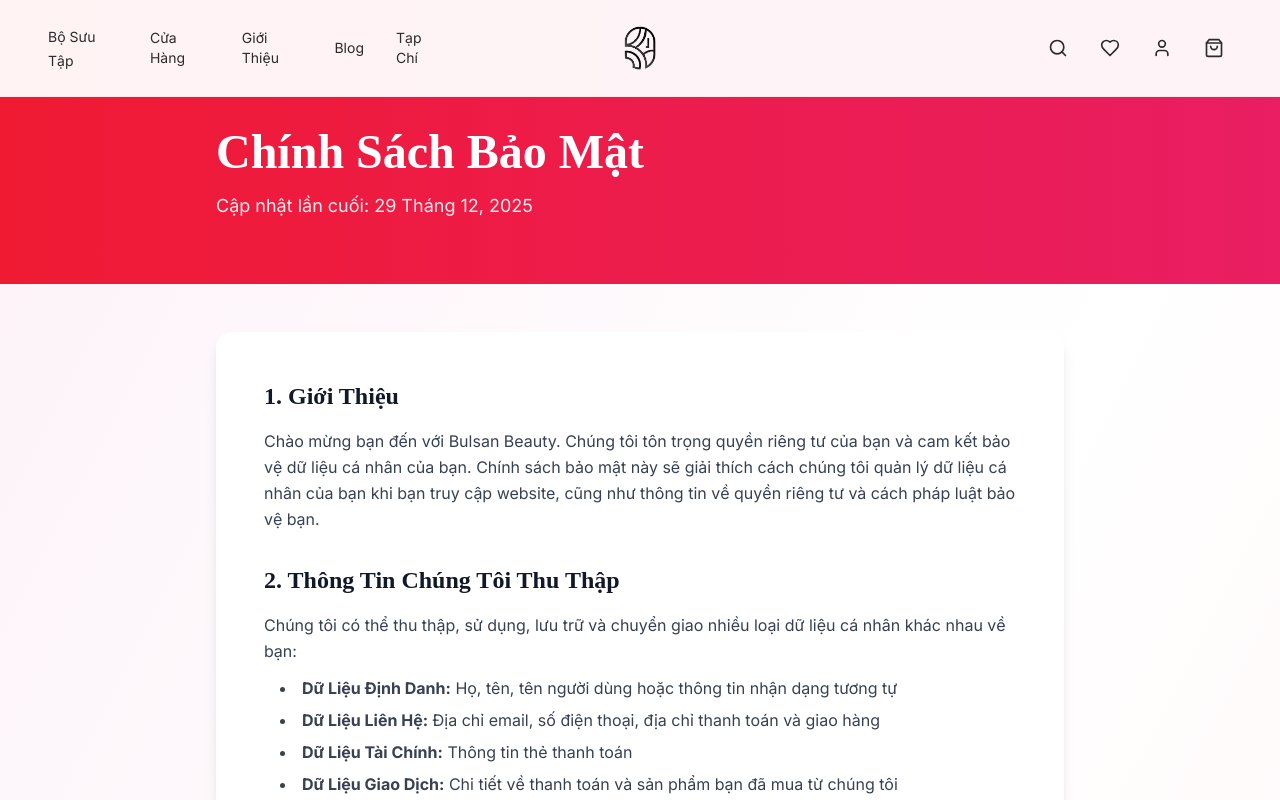
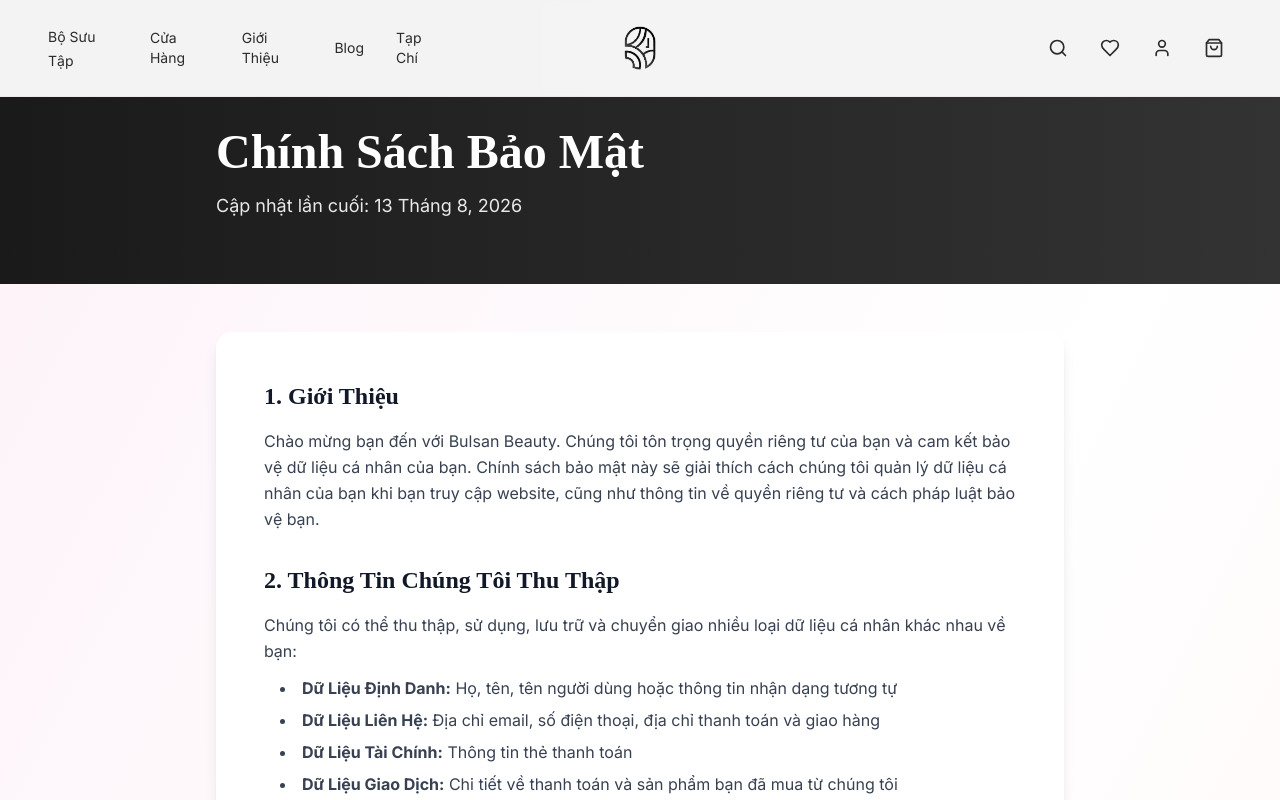
Before and after one commit to hellost3108/beauty-web-1, a Next.js app: page /privacy in a window 1280 px wide. Shown: the top 800 px of the page. Built offline with nearby package versions, Linux system fonts and the light colour scheme.

Commit message:
Change legal page hero banner to black gradient, update date to today

```diff
--- a/src/views/Privacy.tsx
+++ b/src/views/Privacy.tsx
@@ -8,13 +8,13 @@ const Privacy = () => {
 
             <div className="flex-1 bg-gradient-to-br from-pink-50 via-white to-rose-50">
                 {/* Hero Section */}
-                <div className="bg-gradient-to-r from-[#f01a33] to-[#e91e63] text-white pt-32 pb-16">
+                <div className="bg-gradient-to-r from-[#1a1a1a] to-[#333333] text-white pt-32 pb-16">
                     <div className="max-w-4xl mx-auto px-6">
                         <h1 className="text-4xl md:text-5xl font-display font-bold mb-4">
                             Chính Sách Bảo Mật
                         </h1>
                         <p className="text-white/90 font-body text-lg">
-                            Cập nhật lần cuối: 29 Tháng 12, 2025
+                            Cập nhật lần cuối: 13 Tháng 8, 2026
                         </p>
                     </div>
                 </div>
--- a/src/views/Terms.tsx
+++ b/src/views/Terms.tsx
@@ -8,13 +8,13 @@ const Terms = () => {
 
             <div className="flex-1 bg-gradient-to-br from-pink-50 via-white to-rose-50">
                 {/* Hero Section */}
-                <div className="bg-gradient-to-r from-[#f01a33] to-[#e91e63] text-white pt-32 pb-16">
+                <div className="bg-gradient-to-r from-[#1a1a1a] to-[#333333] text-white pt-32 pb-16">
                     <div className="max-w-4xl mx-auto px-6">
                         <h1 className="text-4xl md:text-5xl font-display font-bold mb-4">
                             Điều Khoản Dịch Vụ
                         </h1>
                         <p className="text-white/90 font-body text-lg">
-                            Cập nhật lần cuối: 29 Tháng 12, 2025
+                            Cập nhật lần cuối: 13 Tháng 8, 2026
                         </p>
                     </div>
                 </div>
```
